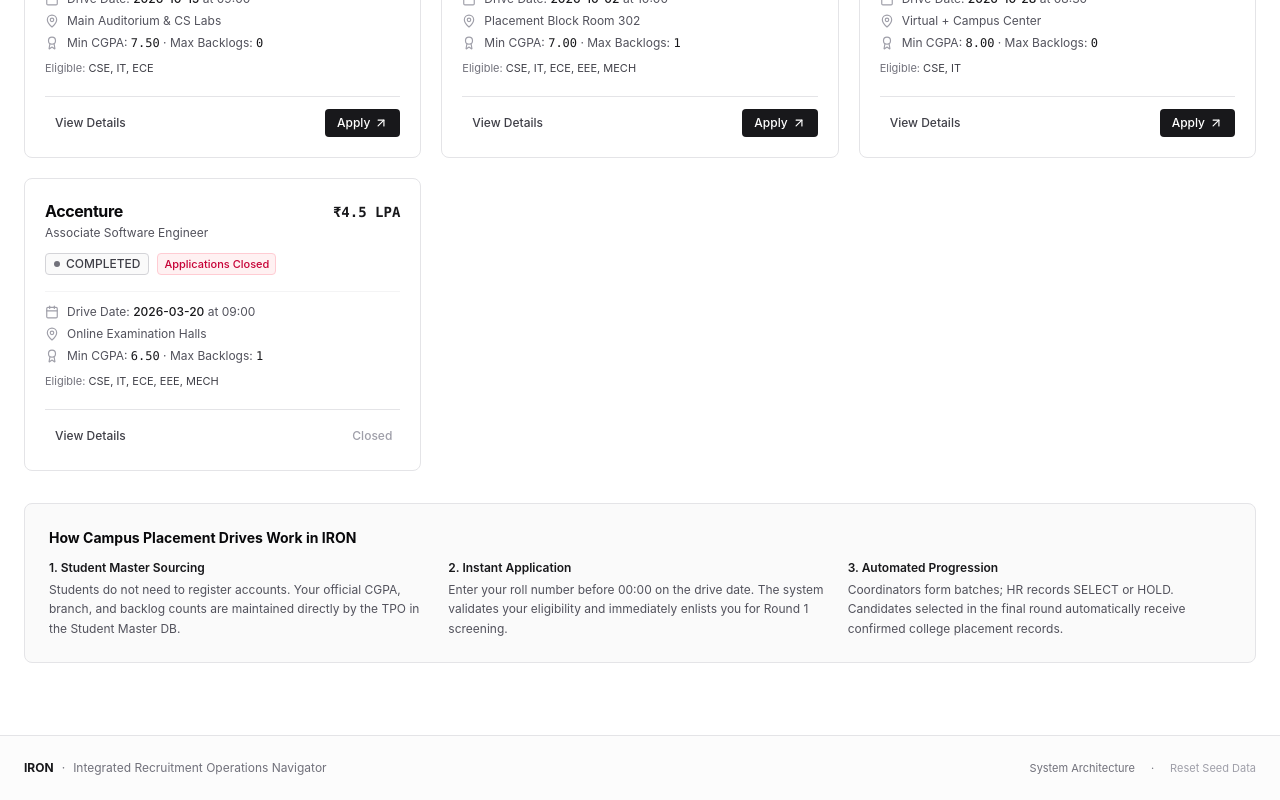
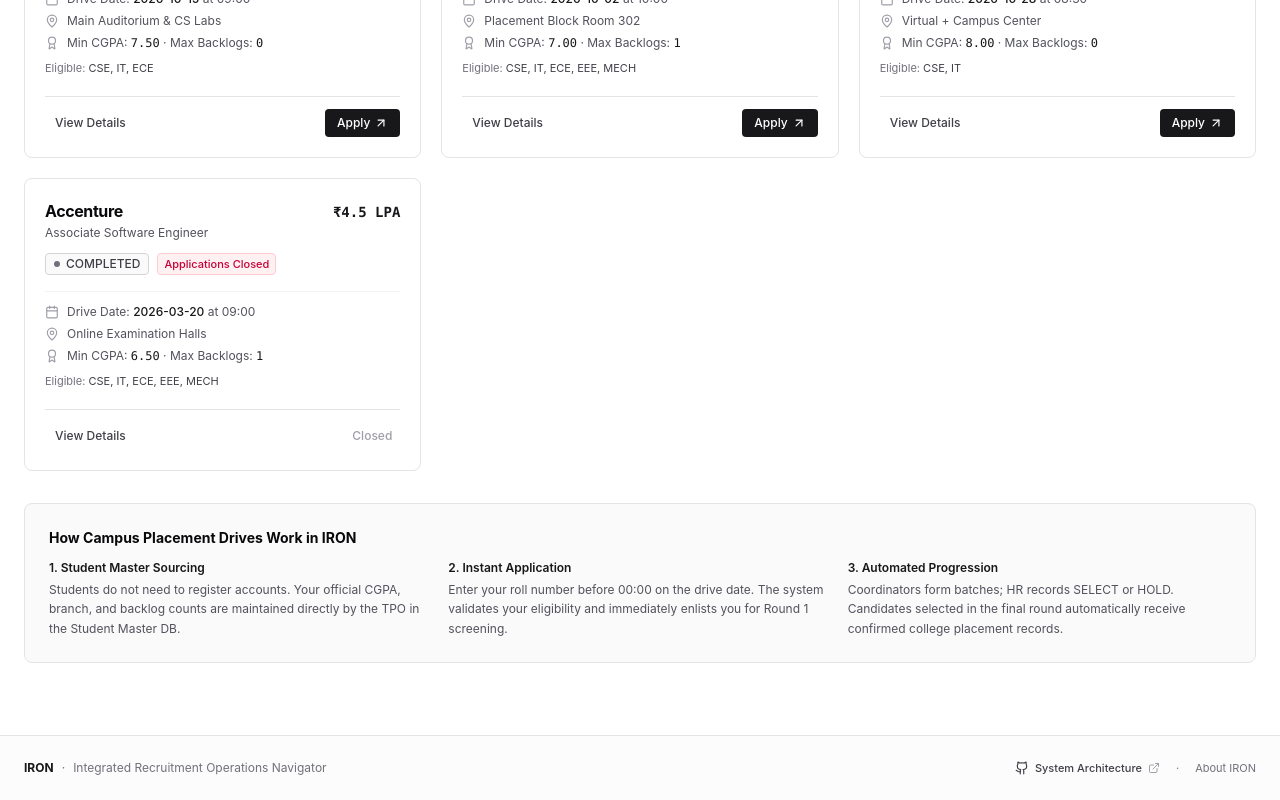
Before and after one commit to byrohithreddy/I-R-O-N, a React (Vite) app: page / in a window 1280 px wide. Shown: the part 571-1371 px from the top of the page. Built offline with nearby package versions, Linux system fonts and the light colour scheme; no server answers.

Commit message:
feat(footer/about): point system architecture to GitHub, add repo banner in About, remove reset seed data button

```diff
--- a/src/App.tsx
+++ b/src/App.tsx
@@ -1,4 +1,5 @@
 import React, { useState, useEffect } from 'react';
+import { Github, ExternalLink } from 'lucide-react';
 import { User, Drive } from './types';
 import { ironStorage } from './services/storage';
 import { Header } from './components/layout/Header';
@@ -175,25 +176,22 @@
           </div>
 
           <div className="flex items-center gap-4 text-[11px]">
+            <a
+              href="https://github.com/byrohithreddy/I-R-O-N"
+              target="_blank"
+              rel="noopener noreferrer"
+              className="inline-flex items-center gap-1.5 font-medium text-zinc-700 hover:text-zinc-950 transition-colors"
+            >
+              <Github className="w-3.5 h-3.5" />
+              <span>System Architecture</span>
+              <ExternalLink className="w-3 h-3 text-zinc-400" />
+            </a>
+            <span>·</span>
             <button
               onClick={() => handleNavigate('about')}
               className="hover:text-zinc-900 transition-colors"
             >
-              System Architecture
-            </button>
-            <span>·</span>
-            <button
-              onClick={() => {
-                if (window.confirm('Reset local storage demo state to initial seed data?')) {
-                  ironStorage.init(true);
-                  handleRefresh();
-                  alert('Demo database reset to initial pristine state.');
-                }
-              }}
-              className="text-zinc-400 hover:text-rose-600 transition-colors"
-              title="Reset Demo Data"
-            >
-              Reset Seed Data
+              About IRON
             </button>
           </div>
         </div>
--- a/src/components/public/AboutIron.tsx
+++ b/src/components/public/AboutIron.tsx
@@ -1,18 +1,60 @@
 import React from 'react';
-import { Shield, Database, Users, CheckCircle2, AlertTriangle, Clock } from 'lucide-react';
+import { Shield, Database, Users, CheckCircle2, AlertTriangle, Clock, Github, ExternalLink, Code2, Server } from 'lucide-react';
 import iconSrc from '../../icon.svg';
 
 export const AboutIron: React.FC = () => {
   return (
     <div className="max-w-4xl space-y-8 pb-12">
       <div className="border-b border-zinc-200 pb-4">
-        <div className="flex items-center gap-2">
-          <img src={iconSrc} alt="IRON Logo" className="w-6 h-6" />
-          <h1 className="text-2xl font-bold tracking-tight text-zinc-950">About IRON</h1>
+        <div className="flex flex-col sm:flex-row sm:items-center justify-between gap-4">
+          <div>
+            <div className="flex items-center gap-2">
+              <img src={iconSrc} alt="IRON Logo" className="w-6 h-6" />
+              <h1 className="text-2xl font-bold tracking-tight text-zinc-950">About IRON</h1>
+            </div>
+            <p className="text-xs text-zinc-500 mt-1">
+              Integrated Recruitment Operations Navigator — Digital Campus Placement Infrastructure
+            </p>
+          </div>
+          <a
+            href="https://github.com/byrohithreddy/I-R-O-N"
+            target="_blank"
+            rel="noopener noreferrer"
+            className="inline-flex items-center gap-2 px-3.5 py-2 bg-zinc-900 text-white hover:bg-zinc-800 rounded-lg text-xs font-semibold transition-colors shadow-sm w-fit"
+          >
+            <Github className="w-4 h-4" />
+            <span>GitHub Repository</span>
+            <ExternalLink className="w-3.5 h-3.5 text-zinc-400" />
+          </a>
         </div>
-        <p className="text-xs text-zinc-500 mt-1">
-          Integrated Recruitment Operations Navigator — Digital Campus Placement Infrastructure
+      </div>
+
+      {/* Repository & Open Architecture Banner */}
+      <div className="p-4 bg-zinc-900 text-white rounded-xl shadow-sm space-y-3">
+        <div className="flex items-center justify-between flex-wrap gap-2">
+          <div className="flex items-center gap-2 font-semibold text-sm">
+            <Code2 className="w-4 h-4 text-emerald-400" />
+            <span>Open Source System Architecture & Source Code</span>
+          </div>
+          <span className="text-[10px] font-mono bg-zinc-800 text-zinc-300 px-2 py-0.5 rounded border border-zinc-700">
+            production-ready v1.0
+          </span>
+        </div>
+        <p className="text-xs text-zinc-300 leading-relaxed">
+          The complete implementation, high-concurrency stress test harnesses (1,500 simultaneous student applications),
+          Cloudflare D1 edge functions, and schema definitions are maintained publicly on GitHub.
         </p>
+        <div className="pt-1">
+          <a
+            href="https://github.com/byrohithreddy/I-R-O-N"
+            target="_blank"
+            rel="noopener noreferrer"
+            className="inline-flex items-center gap-2 text-xs font-mono text-emerald-400 hover:text-emerald-300 transition-colors"
+          >
+            <span>https://github.com/byrohithreddy/I-R-O-N</span>
+            <ExternalLink className="w-3 h-3" />
+          </a>
+        </div>
       </div>
 
       {/* Purpose & Philosophy */}
```
